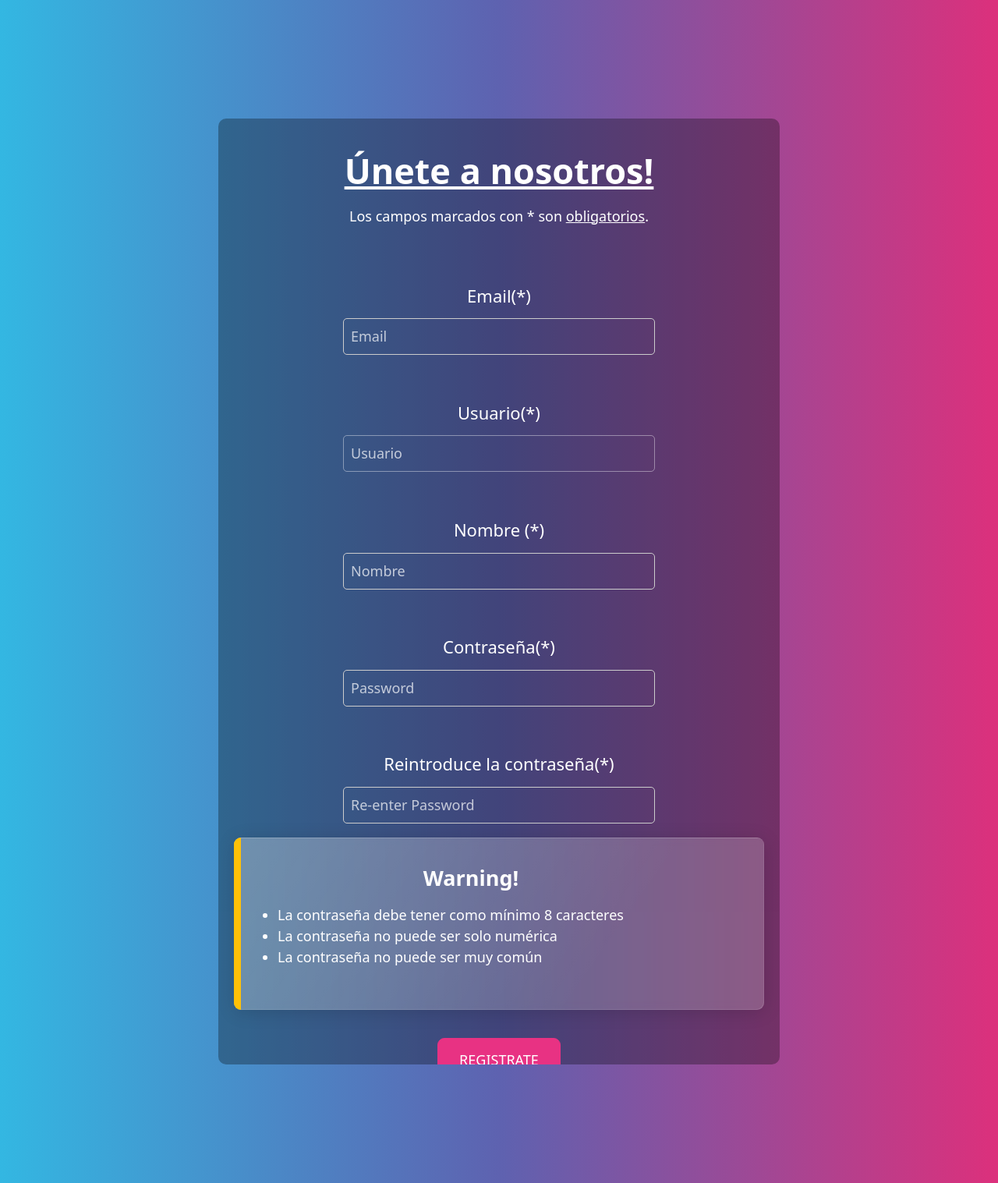
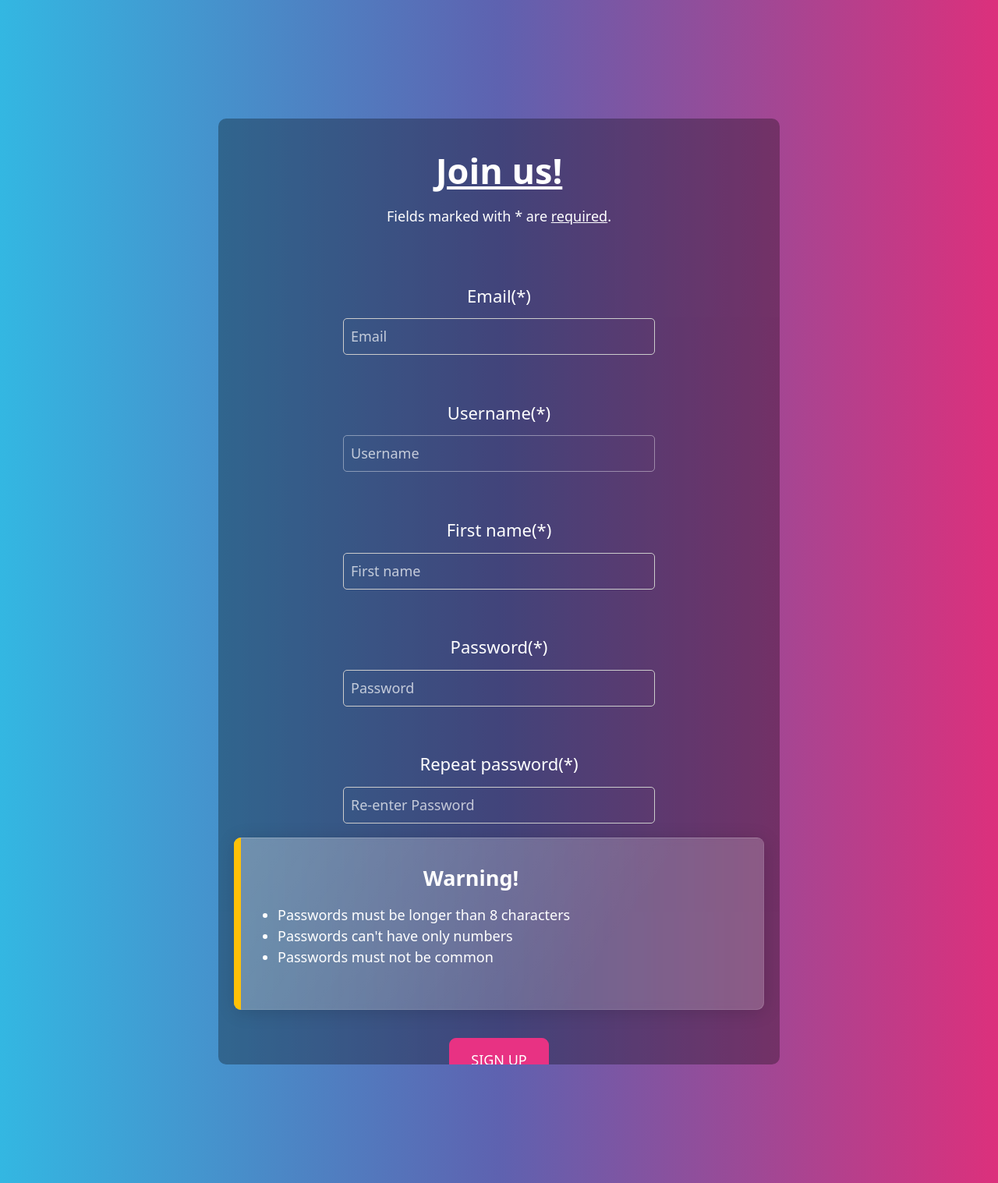
Before and after one commit to Rubi960/HackUDC25, a Django app: page /register/ in a window 1280 px wide. Shown: the whole page at 78% size. Run offline with Django 5.2, Linux system fonts and the light colour scheme; some libraries are stand-ins or nearby versions.

Commit message:
correcciones

```diff
--- a/Login/forms.py
+++ b/Login/forms.py
@@ -6,20 +6,20 @@ from django import forms
 class RegisterForm(UserCreationForm):
     username = forms.CharField(required=True,
                                label="Usuario",
-                               widget=forms.TextInput(attrs={'class': 'input-centrado form-control', 'placeholder': 'Usuario'})
+                               widget=forms.TextInput(attrs={'class': 'input-centrado form-control', 'placeholder': 'Username'})
     )
     email = forms.EmailField(required=True, label="Email",
                                widget=forms.TextInput(attrs={'class': 'input-centrado form-control', 'placeholder': 'Email'})
     )
     first_name = forms.CharField(required=True, label="Nombre",
-                               widget=forms.TextInput(attrs={'class': 'input-centrado form-control', 'placeholder': 'Nombre'})
+                               widget=forms.TextInput(attrs={'class': 'input-centrado form-control', 'placeholder': 'First name'})
     )
     password1 = forms.CharField(
         widget=forms.PasswordInput(attrs={'class': 'input-centrado form-control', 'placeholder': 'Password'}),
         label="Contraseña",
-        help_text='<ul><li>La contraseña debe tener como mínimo 8 caracteres</li><li>La contraseña no puede ser solo numérica</li><li>La contraseña no puede ser muy común</li></ul>',
+        help_text='<ul><li>Passwords must be longer than 8 characters</li><li>Passwords can\'t have only numbers</li><li>Passwords must not be common</li></ul>',
     )
-    password2 = forms.CharField(widget=forms.PasswordInput(attrs={'class': 'input-centrado form-control', 'placeholder': 'Re-enter Password'}), label="Contraseña")
+    password2 = forms.CharField(widget=forms.PasswordInput(attrs={'class': 'input-centrado form-control', 'placeholder': 'Re-enter Password'}), label="Password")
 
     class Meta:
         model = User
--- a/Login/templates/login/csrf.html
+++ b/Login/templates/login/csrf.html
@@ -18,9 +18,9 @@
 
     <div class="login-container">
         <div class="login-form centered">
-            <h2>UY, Algo salió terriblemente mal</h2>
+            <h2>Oops, something went horribly wrong!</h2>
             <p align="center">
-                <a class="btn btn-primary" href="/logout/">Prueba de nuevo!</a>
+                <a class="btn btn-primary" href="/logout/">Try again</a>
             </p>
         </div>
     </div>
--- a/Login/templates/login/register.html
+++ b/Login/templates/login/register.html
@@ -5,7 +5,7 @@
 <head>
     <meta charset='utf-8'>
     <meta http-equiv='X-UA-Compatible' content='IE=edge'>
-    <title>{% block title %}Registrate{% endblock %}</title>
+    <title>{% block title %}Sign up{% endblock %}</title>
     <meta name='viewport' content='width=device-width, initial-scale=1'>
     <script src="https://code.jquery.com/jquery-3.6.0.min.js"></script>
     <script src="https://maxcdn.bootstrapcdn.com/bootstrap/4.5.2/js/bootstrap.min.js"></script>
@@ -17,26 +17,26 @@
 <body>
     <div class="login-container">
         <form method="POST" class="login-form centered" action="">
-            <h1 id="iniciaSesion"><u>Únete a nosotros!</u></h1>
+            <h1 id="iniciaSesion"><u>Join us!</u></h1>
 
             <div>
-                <p id="">Los campos marcados con * son <u>obligatorios</u>.</p>
+                <p id="">Fields marked with * are <u>required</u>.</p>
             </div>
 
             {%csrf_token%}
             <label class="form-label mt-4" for="email">Email(*)</label>
             {{form.email}}
 
-            <label class="form-label mt-4" for="username">Usuario(*)</label>
+            <label class="form-label mt-4" for="username">Username(*)</label>
             {{form.username}}
 
-            <label class="form-label mt-4" for="username">Nombre (*)</label>
+            <label class="form-label mt-4" for="username">First name(*)</label>
             {{form.first_name}}
 
-            <label class="form-label mt-4" for="password">Contraseña(*)</label>
+            <label class="form-label mt-4" for="password">Password(*)</label>
             {{form.password1}}
 
-            <label class="form-label mt-4" for="password2">Reintroduce la contraseña(*)</label>
+            <label class="form-label mt-4" for="password2">Repeat password(*)</label>
             {{form.password2}}
 
 
@@ -54,9 +54,9 @@
 
 
 
-            <input style="margin-top:1em; margin-bottom:1em" class="btn btn-primary" data-bs-dismiss="alert" type="submit" name="Create User" value="REGISTRATE">
+            <input style="margin-top:1em; margin-bottom:1em" class="btn btn-primary" data-bs-dismiss="alert" type="submit" name="Create User" value="SIGN UP">
             <div style="margin-top:1em">
-                <p>¿Ya estás registrado? <a href="/">Inicia Sesión</a></p>
+                <p>Already a user? <a href="/">Sign in</a></p>
             </div>
 
         </form>
--- a/aboutme/templates/aboutme/aboutme.html
+++ b/aboutme/templates/aboutme/aboutme.html
@@ -15,9 +15,9 @@
                     <label for="analysisOption" class="form-label mt-4">Select analysis</label>
                     <select class="form-select" id="analysisOption" name="analysisOption">
                         <option value="" disabled selected>Select analysis</option>
-                        <option value="enneagram">Enneagram of Personality</option>
-                        <option value="bigfive">Big Five personality traits</option>
-                        <option value="mbti">Myers–Briggs Type Indicator (MBTI)</option>
+                        <option value="Enneagram">Enneagram of Personality</option>
+                        <option value="BigFive">Big Five personality traits</option>
+                        <option value="MBTI">Myers–Briggs Type Indicator (MBTI)</option>
                     </select>
                 </div>
                 <button type="submit" id="submitAnalysis" class="btn btn-primary" style="margin-top: 2em;">Run</button>
--- a/templates/chat.html
+++ b/templates/chat.html
@@ -4,7 +4,7 @@
         <div class="chat-messages" id="chatMessages">
         </div>
         <div class="chat-input">
-        <input type="text" id="chatInput" placeholder="Escribe un mensaje...">
-        <button onclick="sendMessage()">Enviar</button>
+        <input type="text" id="chatInput" placeholder="What can we help you with?">
+        <button onclick="sendMessage()">Send</button>
         </div>
     </div>
```
Also changed, not shown: Login/templates/login/base.html (+6 -6 lines), templates/base.html (+5 -5 lines).
